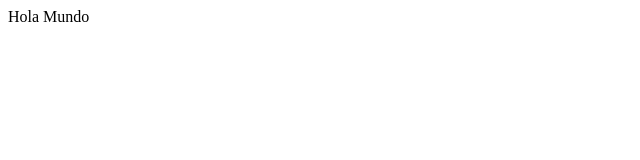
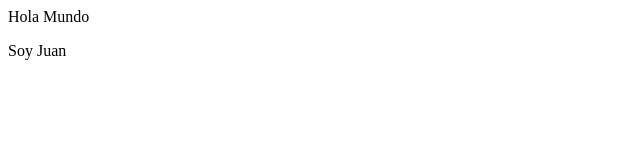
Before and after one commit to gonzamoreno/EDI1, a plain HTML site: page index.html in a window 1280 px wide. Shown: the full height of the page, 0-640 px from the left. Drawn offline with Linux system fonts and the light colour scheme.

Commit message:
Inclui mi nombre

```diff
--- a/index.html
+++ b/index.html
@@ -1,3 +1,9 @@
 <html><body>
     Hola Mundo
+    <p>
+        Soy Juan
+
+
+
+    </p>
 </body></html>
```
